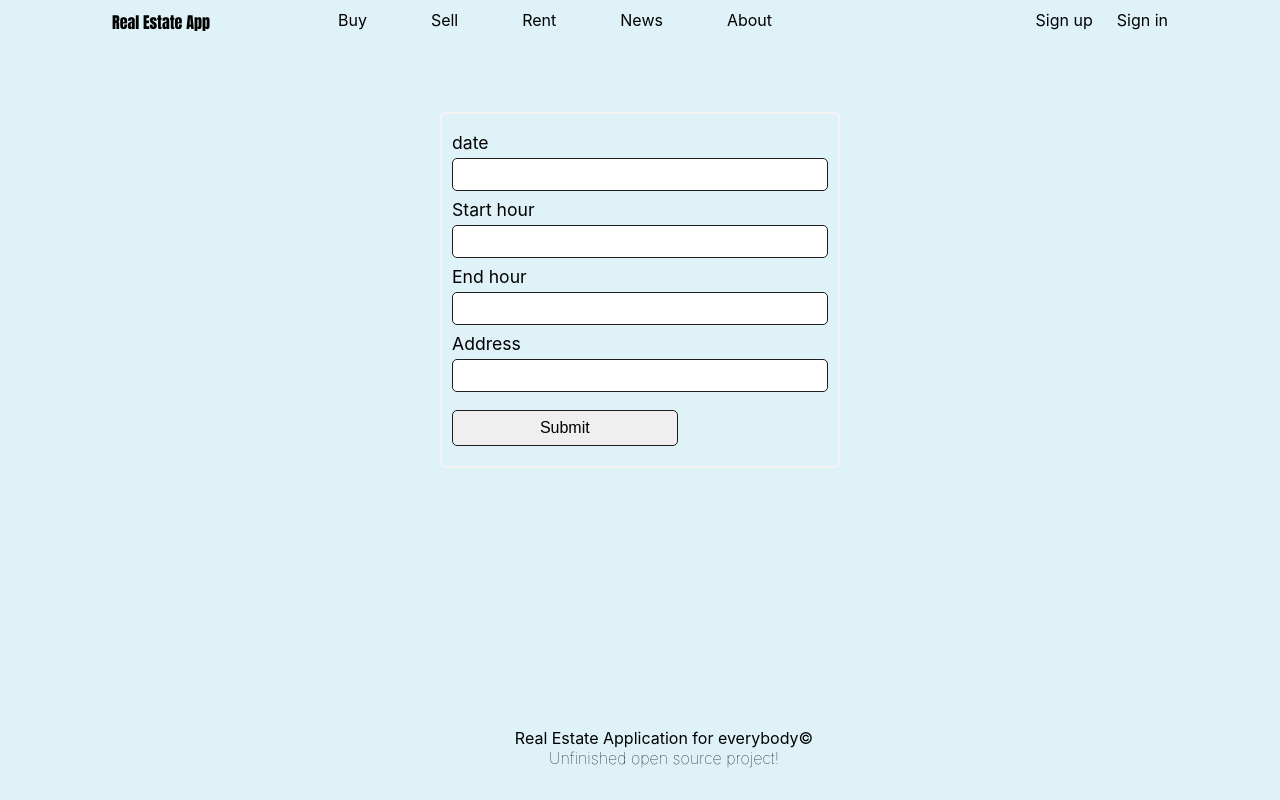
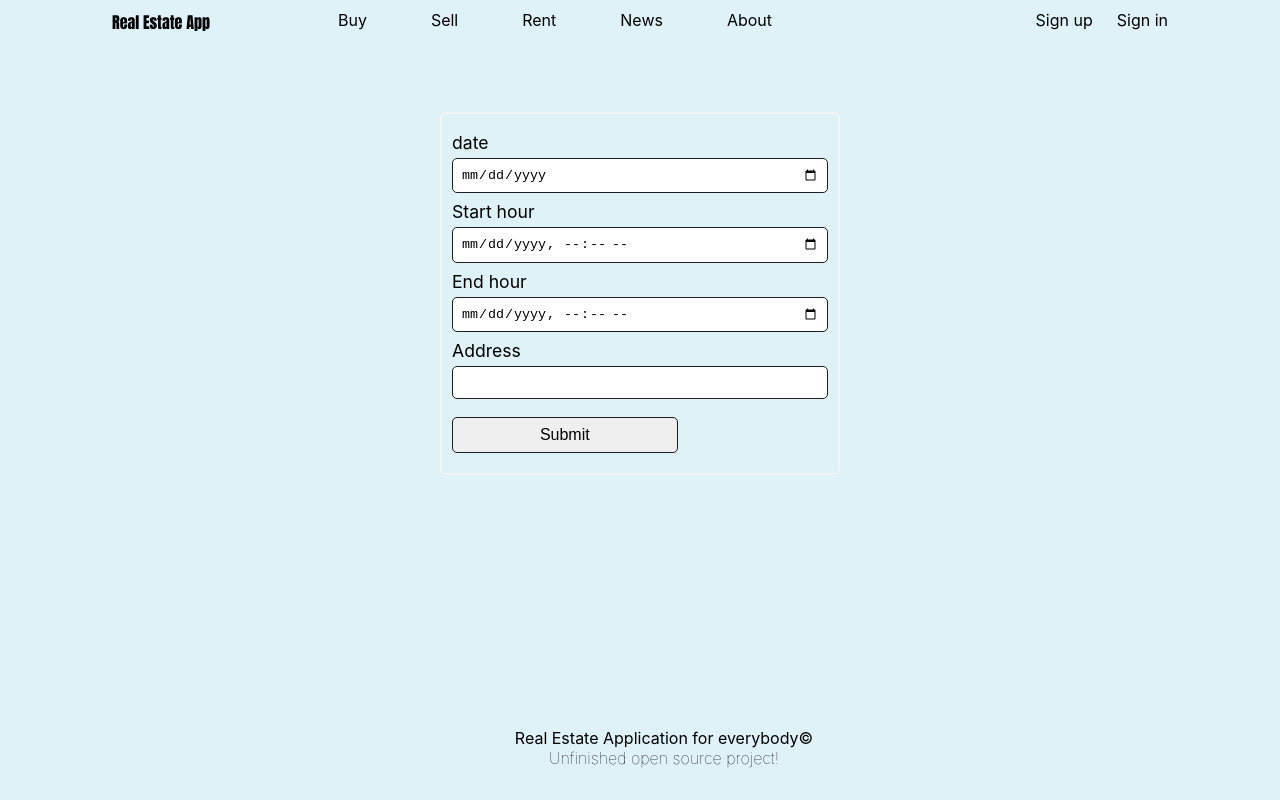
Before and after one commit to devihor25/Real-Estate-App-React, a React (Create React App) app: page /create-visitation in a window 1280 px wide. Built offline with nearby package versions, Linux system fonts and the light colour scheme.

Commit message:
implemented /create-visitation

```diff
--- a/src/common/fields.js
+++ b/src/common/fields.js
@@ -143,20 +143,8 @@ export const SIGNIN_FIELDS = [
 ];
 
 export const VISITATION_FIELDS = [
-    {
-        labelName: 'date',
-        name: 'date',
-    },
-    {
-        labelName: 'Start hour',
-        name: 'start_hour',
-    },
-    {
-        labelName: 'End hour',
-        name: 'end_hour',
-    },
-    {
-        labelName: 'Address',
-        name: 'address',
-    },
+    { labelName: 'date', name: 'date', type: 'date' },
+    { labelName: 'Start hour', name: 'start_hour', type: 'datetime-local' },
+    { labelName: 'End hour', name: 'end_hour', type: 'datetime-local' },
+    { labelName: 'Address', name: 'address' },
 ];
--- a/src/components/visitations/CreateVisitation.js
+++ b/src/components/visitations/CreateVisitation.js
@@ -1,5 +1,6 @@
 import React, { useState, useContext } from 'react';
 import { VISITATION_FIELDS } from 'common/fields';
+import { useNavigate } from 'react-router-dom';
 import FormSubmitButton from 'common/FormSubmitButton';
 import InputFormRow from 'common/InputFormRow';
 import { hostUrl } from '../../common/urls';
@@ -11,6 +12,8 @@ const CreateVisitation = () => {
     const homeId = queryParams.get('homeId');
 
     const { user } = useContext(UserContext);
+
+    const navigate = useNavigate();
 
     const [validationInfo, setValidationInfo] = useState({
         home_id: homeId,
@@ -28,15 +31,15 @@ const CreateVisitation = () => {
             });
 
             if (data) {
-                console.log(data);
-                toast.success('Successful Sign up!', { autoClose: 3000, pauseOnHover: false });
+                navigate(`/home-details?homeId=${homeId}`);
+                toast.success('Successful! Visitation Created!', {
+                    autoClose: 3000,
+                    pauseOnHover: false,
+                });
             }
         } catch (err) {
-            console.log(err);
             toast.error(`Something went wrong! ${err}`, { autoClose: 3000, pauseOnHover: false });
         }
-
-        console.log(validationInfo);
     };
 
     const handleOnChange = (e) => {
@@ -58,6 +61,7 @@ const CreateVisitation = () => {
                 {VISITATION_FIELDS.map((vf) => (
                     <InputFormRow
                         key={vf.labelName}
+                        type={vf.type}
                         labelName={vf.labelName}
                         name={vf.name}
                         value={validationInfo[vf.name]}
```
